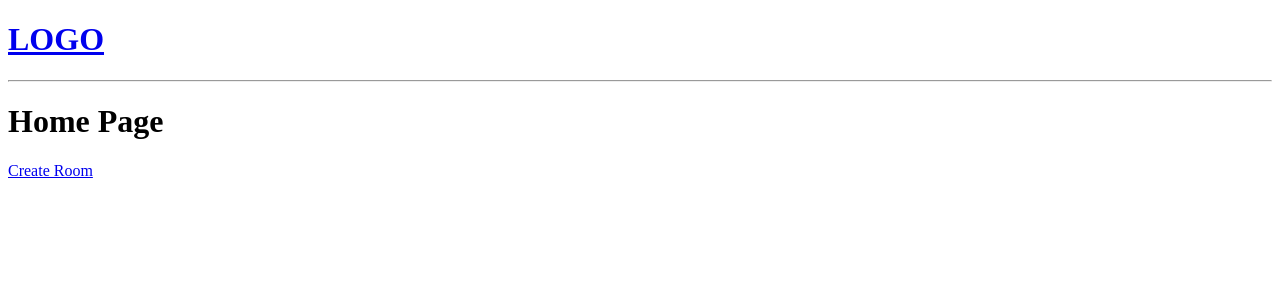
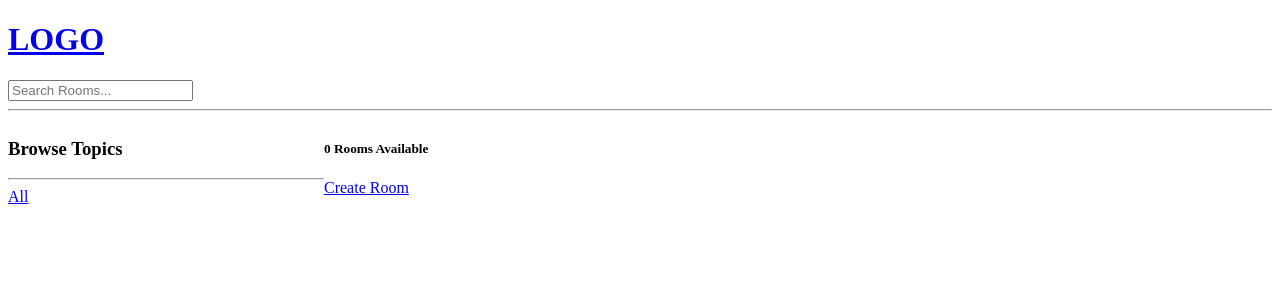
Before and after one commit to FredBrave/studybud, a Django app: page / in a window 1280 px wide. Shown: the top 300 px of the page. Run offline with Django 5.2, Linux system fonts and the light colour scheme; data that the repository does not hold is empty.

Commit message:
feat: search function added

```diff
--- a/base/views.py
+++ b/base/views.py
@@ -1,6 +1,7 @@
 from django.shortcuts import render, redirect
+from django.db.models import Q
 from django.http import HttpResponse
-from .models import Room
+from .models import Room, Topic
 from .forms import RoomForm
 #rooms = [
 #   {'id':1, 'name':'Lets learn python!'},
@@ -9,8 +10,14 @@ from .forms import RoomForm
 #]
 
 def home(request):
-    rooms = Room.objects.all()
-    contex = {'rooms': rooms}
+    q = request.GET.get('q') if request.GET.get('q') != None else ''
+    rooms = Room.objects.filter(Q(topic__name__icontains=q) |
+                                Q(name__icontains=q) |
+                                Q(description__icontains=q)
+                                )
+    topics = Topic.objects.all()
+    room_count = rooms.count()
+    contex = {'rooms': rooms, 'topics': topics, 'room_count': room_count}
     return render(request, 'base/home.html', contex)
 
 def room(request, id):
--- a/templates/base/home.html
+++ b/templates/base/home.html
@@ -1,8 +1,28 @@
 {% extends "main.html" %}
 {% block content %}
-<h1>Home Page</h1>
+<style>
+    .home-container{
+        display: grid;
+        grid-template-columns: 1fr 3fr;
+    }
+</style>
+<div class="home-container">
     <div>
+        <h3>Browse Topics</h3>
+        <hr>
+        <div>
+            <a href="{% url 'home' %}">All</a>
+        </div>
+        {% for topic in topics %}
+        <div>
+            <a href="{% url 'home' %}?q={{topic.name}}">{{topic.name}}</a>
+        </div>
+        {% endfor %}
+    </div>
+    <div>
+        <h5>{{room_count}} Rooms Available</h5>
         <a href="{% url 'create-room' %}">Create Room</a>
+
         <div>
             {% for room in rooms %}
             <div>
@@ -11,8 +31,10 @@
                 <span>@{{room.host.username}}</span>
                 <h5>{{room.id}} -- <a href="{% url 'room' room.id %}">{{room.name}}</h5></a>
                 <small>{{room.topic.name}}</small>
+                <hr>
             </div>
             {% endfor %}
         </div>
     </div>
+</div>
 {% endblock content %}
--- a/templates/navbar.html
+++ b/templates/navbar.html
@@ -1,4 +1,7 @@
 <a href="/">
     <h1>LOGO</h1>
 </a>
+<form method="GET" action="{% url 'home' %}">
+    <input type="text" name="q" placeholder="Search Rooms..."/>
+</form>
 <hr>
```
Lines whose indentation alone changed are shown as unchanged.
